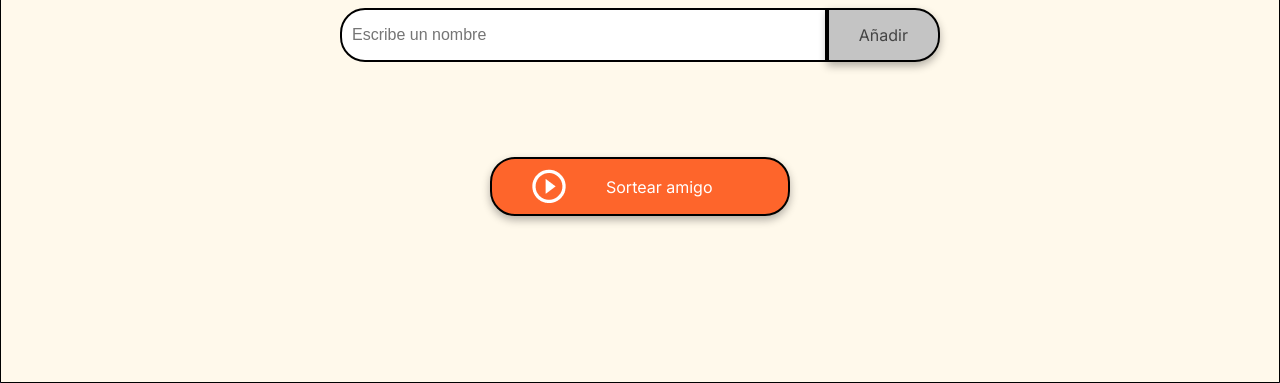
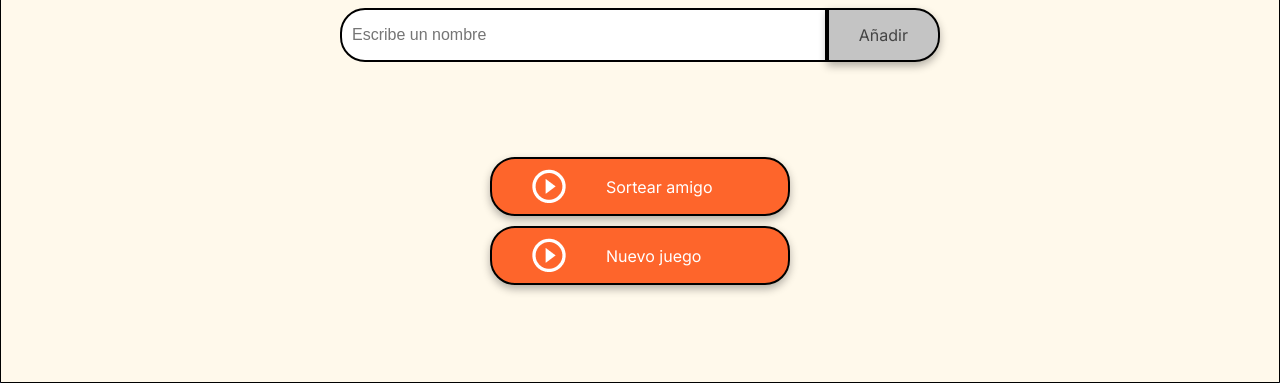
Before and after one commit to Pabloc826/Amigo-Secreto, a plain HTML site: page index.html in a window 1280 px wide. Shown: the part 417-800 px from the top of the page. Drawn offline with Linux system fonts and the light colour scheme.

Commit message:
Actualización index.html y style.css

```diff
--- a/index.html
+++ b/index.html
@@ -29,10 +29,15 @@
 
             <div class="button-container">
                 <ul id="nombresSorteados"></ul>
+            <section class="main-botones">
                 <button class="button-draw" onclick="sortearAmigo()" aria-label="Sortear amigo secreto">
                     <img src="assets/play_circle_outline.png" alt="Ícono para sortear">
                     Sortear amigo
                 </button>
+                <button class="button-draw" onclick="nuevoJuego()" aria-label="Empezar nuevo juego">
+                    <img src="assets/play_circle_outline.png" alt="Ícono para comenzar nuevo juego">Nuevo juego
+               </button>
+            </section>
             </div>
         </section>
     </main>
--- a/style.css
+++ b/style.css
@@ -143,6 +143,13 @@ ul {
 }
 
 /* Botón de sortear título */
+
+.main-botones{
+    display: flex;
+    flex-direction: column;
+    gap: 10px;
+}
+
 .button-draw {
     display: flex;
     align-items: center;
```
